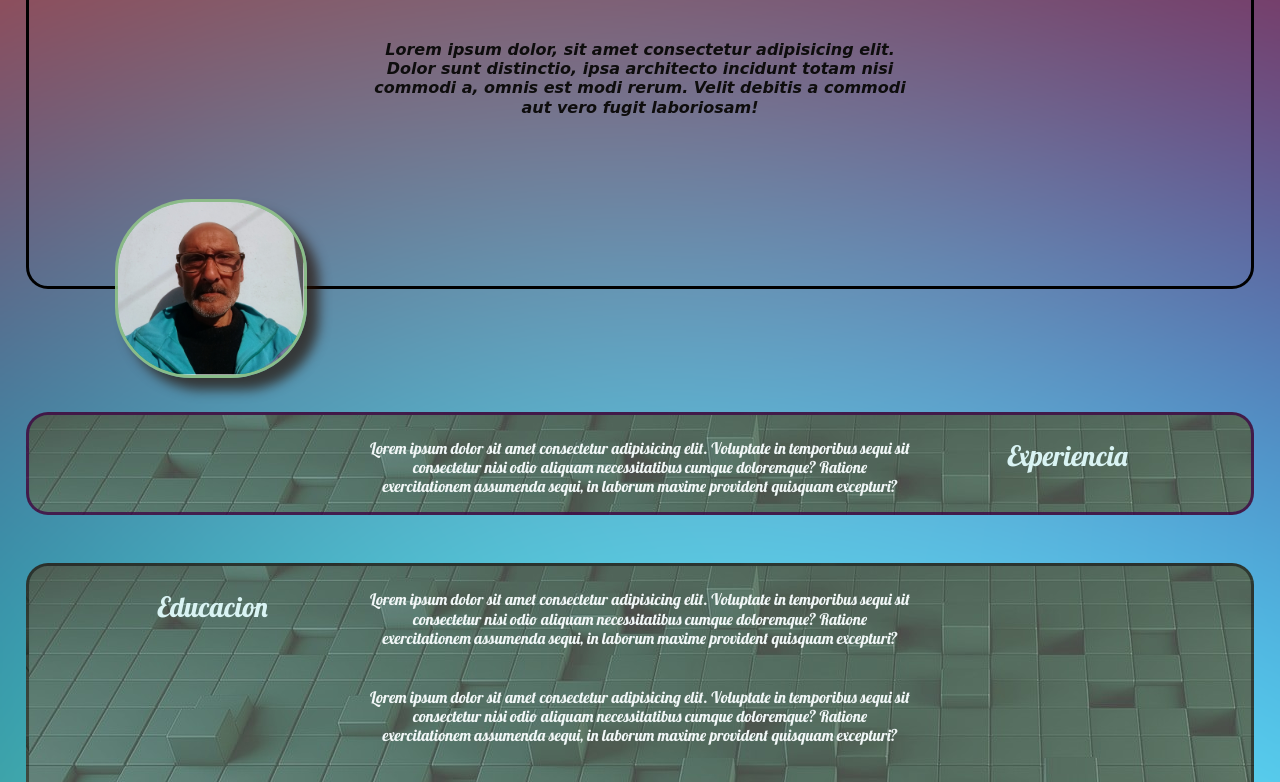
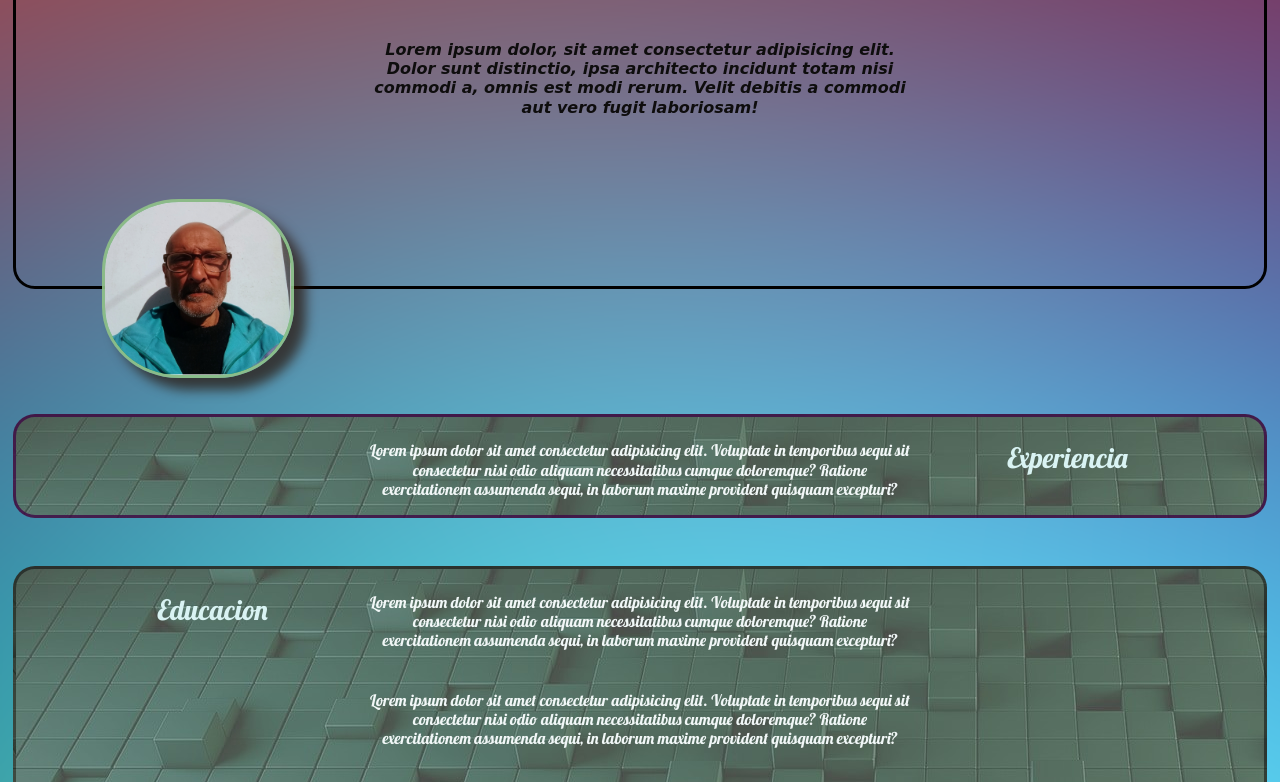
Before and after one commit to lucho1157/Prueba-3, a plain HTML site: page index.html in a window 1280 px wide. Shown: the part 295-1077 px from the top of the page. Drawn offline with nearby package versions, Linux system fonts and the light colour scheme.

Commit message:
modificacion

```diff
--- a/ASSETS/CSS/style.css
+++ b/ASSETS/CSS/style.css
@@ -7,7 +7,7 @@ body{
     background-size: cover;
     background-repeat: no-repeat;
     min-height: 200vh;
-    margin: 104px 2%;
+    margin: 104px 1%;
 
 }
 
```
